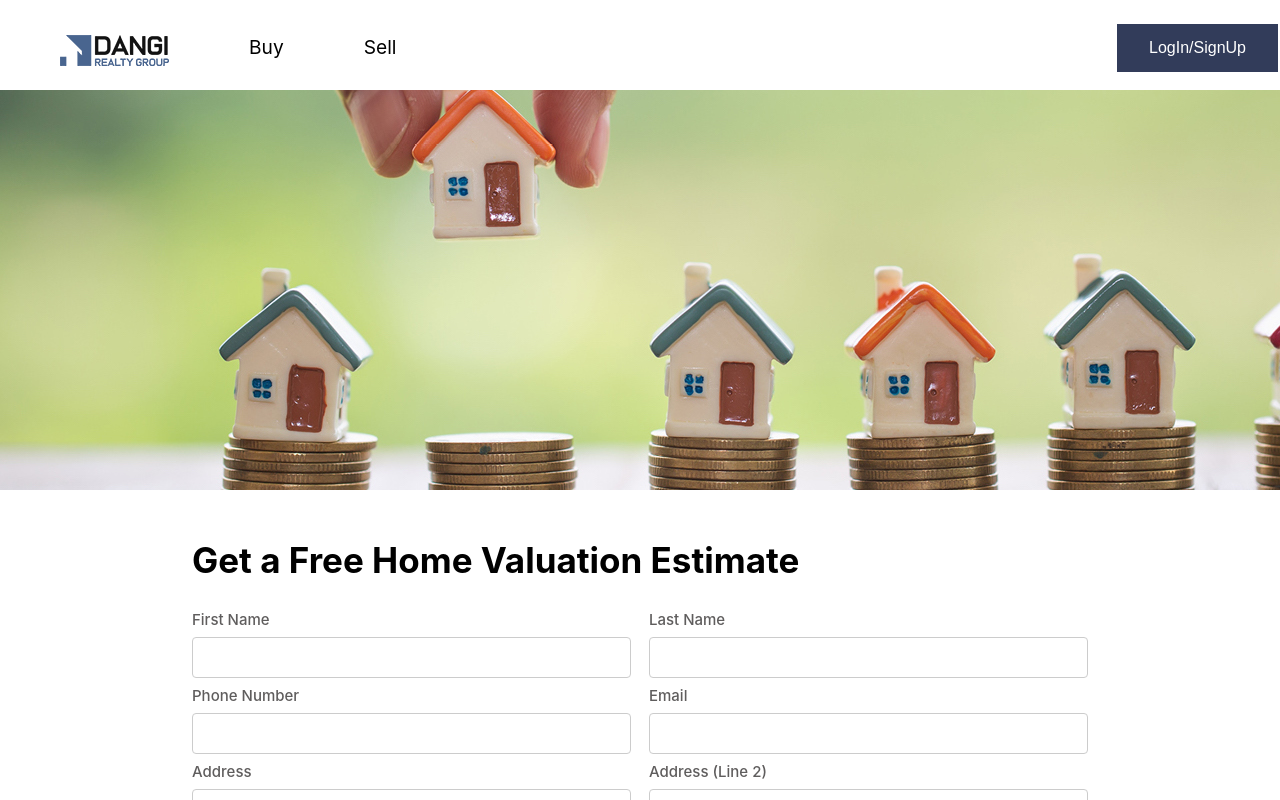
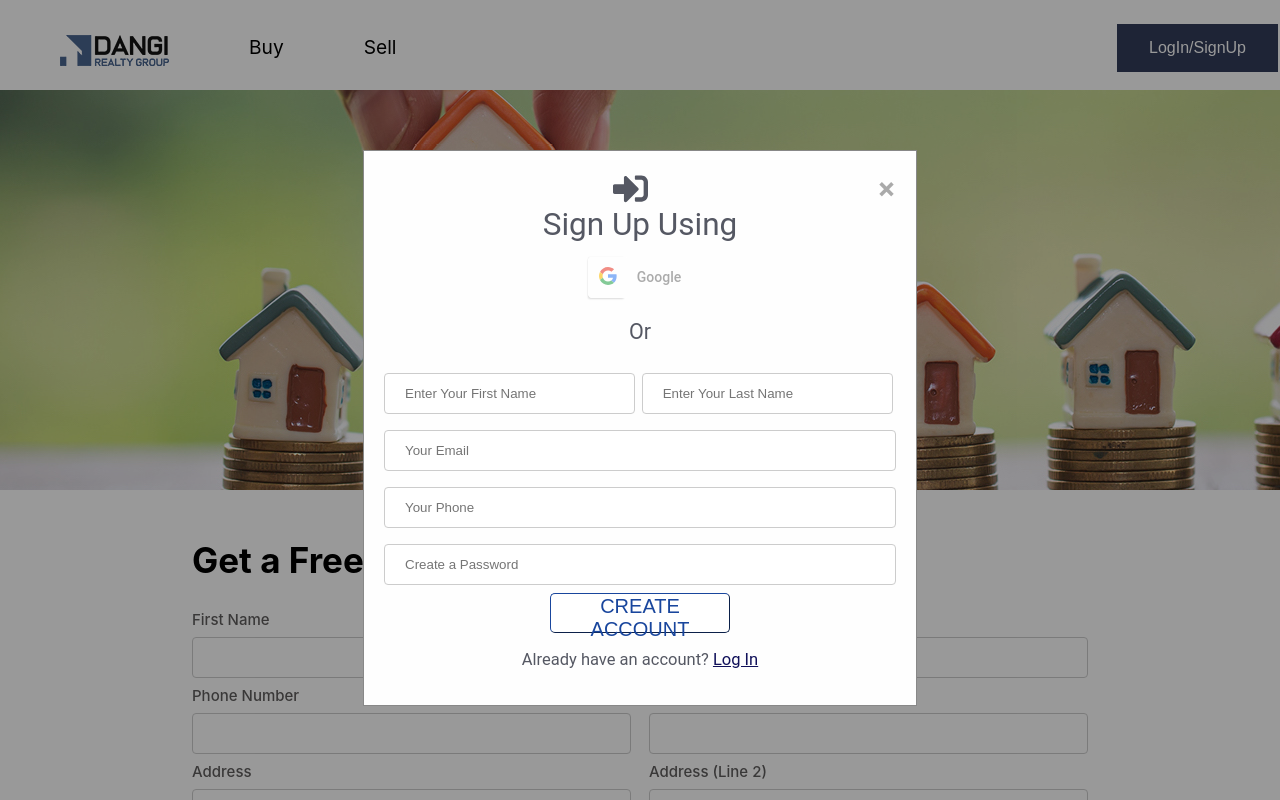
Before and after one commit to mregmi1996/dangirealtygroup, a React (Create React App) app in the folder frontend/: page /sell in a window 1280 px wide. Both pictures are taken after a click on the button "LogIn/SignUp". Shown: the top 800 px of the page. Built offline with nearby package versions, Linux system fonts and the light colour scheme.

Commit message:
Create UI for login/signup and integrated login with google

```diff
--- a/frontend/package.json
+++ b/frontend/package.json
@@ -19,6 +19,7 @@
     "material-ui-icons": "^1.0.0-beta.36",
     "react": "^17.0.2",
     "react-dom": "^17.0.2",
+    "react-google-login": "^5.2.2",
     "react-icons": "^4.3.1",
     "react-redux": "^7.2.6",
     "react-router-dom": "^6.2.1",
--- a/frontend/src/components/CustomModal/CustomModal.jsx
+++ b/frontend/src/components/CustomModal/CustomModal.jsx
@@ -3,6 +3,7 @@ import PropTypes from "prop-types";
 import './CustomModal.scss';
 import { FaCommentDots } from 'react-icons/fa'
 import { FaCalendarCheck } from 'react-icons/fa'
+import { FaSignInAlt } from 'react-icons/fa'
 
 function CustomModal(props) {
     return (
@@ -17,8 +18,13 @@ function CustomModal(props) {
                         <FaCommentDots size="35px" color="#555863"/>
                     </div>
                     :
+                    props.icon === "calendar" ?
                     <div className="center-icon">
                         <FaCalendarCheck size="35px" color="#555863"/>
+                    </div>
+                    :
+                    <div className="center-icon">
+                        <FaSignInAlt size="35px" color="#555863"/>
                     </div>
                 }
                 <p className="modal-font title">
--- a/frontend/src/components/CustomModal/CustomModal.scss
+++ b/frontend/src/components/CustomModal/CustomModal.scss
@@ -28,6 +28,10 @@ h1 {
 
 .w-50percent {
     width: 50%;
+}
+
+.w-40percent {
+    width: 40%;
 }
 
 /* The Close Button */
--- a/frontend/src/components/Layout/Header/Header.jsx
+++ b/frontend/src/components/Layout/Header/Header.jsx
@@ -1,9 +1,15 @@
+import React, { useState } from 'react';
 import headerLogo from '../../../assets/images/header_logo.png';
 import { useNavigate } from 'react-router-dom';
 import './Header.scss';
+import CustomModal from '../../CustomModal/CustomModal';
+import LoginWithGoogle from '../../LoginWithGoogle/LoginWithGoogle';
 
 
 const Header = () => {
+    const [displaySignUpModal, setDisplaySignUpModal] = useState("hide");
+    const [displayLogInModal, setDisplayLogInModal] = useState("hide");
+
     const navigate = useNavigate();
     const buyClickHandler = ()=>{
         navigate("/buy");
@@ -14,6 +20,43 @@ const Header = () => {
     const agentsClickHandler=()=>{
         navigate("/agents");
     }
+    const loginSignupClickHandler=(str)=>{
+        if(str == "view") {
+            setDisplaySignUpModal("display");
+        }
+        else if(str == "close"){
+            setDisplaySignUpModal("hide");
+        }
+    }
+
+    const createAccount=()=>{
+
+    }
+
+    const logIn=()=>{
+
+    }
+
+    const changeDisplaySignUpStyle = (str) => {
+        if(str == "view") {
+            setDisplayLogInModal("hide");
+            setDisplaySignUpModal("display");
+        }
+        else if(str == "close"){
+            setDisplaySignUpModal("hide");
+        }
+    }
+
+    const changeDisplayLogInStyle = (str) => {
+        if(str == "view") {
+            setDisplaySignUpModal("hide");
+            setDisplayLogInModal("display");
+        }
+        else if(str == "close"){
+            setDisplayLogInModal("hide");
+        }
+    }
+
     return (
         <div className="header">
             <div className="header-logo">
@@ -28,8 +71,47 @@ const Header = () => {
             </ul>
             </div>
             <div className="login">
-                <button className="custom-button">LogIn/SignUp</button>
+                <button onClick={()=>loginSignupClickHandler("view")} className="custom-button">LogIn/SignUp</button>
             </div>
+            <CustomModal icon="signin" modalWidth="w-40percent" displayStyle={displaySignUpModal} title="Sign Up Using" subtitle="" changeDisplayStyle={changeDisplaySignUpStyle}>
+                  <div className="login-signup-container">
+                              <div className="center w-100percent">
+                                <LoginWithGoogle/>
+                              </div>
+                              <div className="center w-100percent">
+                                <p className="modal-text1">Or</p>
+                              </div>
+                              <input className="w-49percent" type="text" id="firstName" name="firstName" placeholder="Enter Your First Name"></input><br></br>
+                              <input className="w-49percent" type="text" id="lastName" name="lastName" placeholder="Enter Your Last Name"></input><br></br>
+                              <input className="w-100percent" type="text" id="email" name="email" placeholder="Your Email"></input><br></br>
+                              <input className="w-100percent" type="text" id="phone" name="phone" placeholder="Your Phone"></input><br></br>
+                              <input className="w-100percent" type="password" id="password" name="password" placeholder="Create a Password"></input><br></br>
+                              <div className="center w-100percent">
+                                <button name="createAccount" onClick={createAccount} className="p-10 btnHover">CREATE ACCOUNT</button>
+                              </div>
+                              <div className="center w-100percent">
+                                <p className="modal-text2">Already have an account? <a className="modal-link" onClick={() => changeDisplayLogInStyle("view")}>Log In</a></p>
+                              </div>
+                  </div>
+            </CustomModal>
+            <CustomModal icon="signin" modalWidth="w-40percent" displayStyle={displayLogInModal} title="Log In Using" subtitle="" changeDisplayStyle={changeDisplayLogInStyle}>
+                  <div className="login-signup-container">
+                              <div className="center w-100percent">
+                                <LoginWithGoogle/>
+                              </div>
+                              <div className="center w-100percent">
+                                <p className="modal-text1">Or</p>
+                              </div>
+                              <input className="w-100percent" type="text" id="loginEmail" name="loginEmail" placeholder="Your Email"></input><br></br>
+                              <input className="w-100percent" type="password" id="loginPassword" name="loginPassword" placeholder="Your Password"></input><br></br>
+                              <div className="center w-100percent">
+                                <button name="logIn" onClick={logIn} className="p-10 btnHover">LOG IN</button>
+                              </div>
+                              <div className="center w-100percent">
+                                <p className="modal-text2">Don't have an account? <a className="modal-link" onClick={() => changeDisplaySignUpStyle("view")}>Sign Up</a></p>
+                              </div>
+                  </div>
+            </CustomModal>
         </div>
     )
 }
--- a/frontend/src/components/Layout/Header/Header.scss
+++ b/frontend/src/components/Layout/Header/Header.scss
@@ -57,3 +57,53 @@ ul {
         }
     }
 }
+
+.login-signup-container{
+    display: flex;
+    flex-wrap: wrap;
+    justify-content: space-between;
+}
+
+.w-100percent {
+    width: 100%;
+}
+
+.login-signup-container button {
+    display: inline-block;
+    border-width: 1px;
+    border-radius: 5px;
+    border-color: #19469D;
+    font-family: sans-serif;
+    font-weight: 500;
+    font-size: 20px;
+    background-color: #FFFFFF;
+    text-align: center;
+    transition: all 0.2s;
+    box-shadow: 20px;
+    height: 40px;
+    width: 35%;
+    color: #19469D;
+}
+
+.login-signup-container button:hover {
+    font-weight: 400;
+    color: #ffffff;
+    background-color: #19469D;
+}
+
+.modal-text1 {
+    font-family: Roboto, sans-serif;
+    font-size: 21.5px;
+    color: #555863;
+}
+
+.modal-text2 {
+    font-family: Roboto, sans-serif;
+    font-size: 16.5px;
+    color: #555863;
+}
+
+.modal-link {
+    color: rgb(17, 17, 90);
+    text-decoration: underline;
+}
--- /dev/null
+++ b/frontend/src/components/LoginWithGoogle/LoginWithGoogle.jsx
@@ -0,0 +1,34 @@
+import React from 'react';
+
+import { GoogleLogin } from 'react-google-login';
+// refresh token
+// import { refreshTokenSetup } from '../utils/refreshToken';
+
+const clientId = '777732021087-1bcfe0dtp7uq4f1g0mon43n4g7m8qor5.apps.googleusercontent.com';
+
+function LoginWithGoogle() {
+  const onSuccess = (res) => {
+    console.log('Login Success: currentUser:', res.profileObj);
+    // refreshTokenSetup(res);
+  };
+
+  const onFailure = (res) => {
+    console.log('Login failed: res:', res);
+  };
+
+  return (
+    <div>
+      <GoogleLogin
+        clientId={clientId}
+        buttonText="Google"
+        onSuccess={onSuccess}
+        onFailure={onFailure}
+        cookiePolicy={'single_host_origin'}
+        style={{ marginTop: '100px' }}
+        isSignedIn={true}
+      />
+    </div>
+  );
+}
+
+export default LoginWithGoogle;
```
Also changed, not shown: 2 other files (tests, documents, lock files or other folders).
